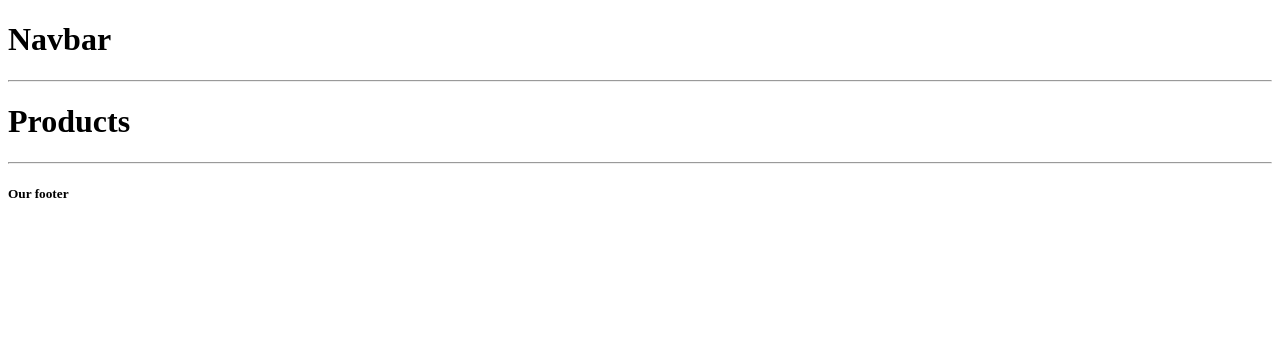
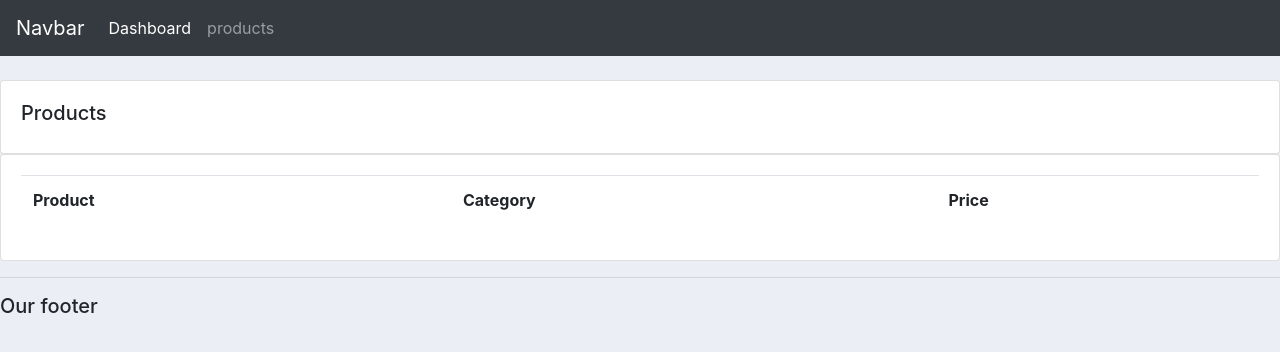
Before and after one commit to menosvelasco/Dennis_ivy_Django_Beginners, a Django app: page /products/ in a window 1280 px wide. Shown: the top 352 px of the page. Run offline with Django 3.2, Linux system fonts and the light colour scheme; lists and menus that the app fills with data are empty; some libraries are stand-ins or nearby versions.

Commit message:
using Bootstrap style html file

```diff
--- a/crm1/accounts/templates/accounts/main.html
+++ b/crm1/accounts/templates/accounts/main.html
@@ -2,7 +2,30 @@
 <html>
 <head>
 	<title>CRM</title>
+	<link rel="stylesheet" href="https://maxcdn.bootstrapcdn.com/bootstrap/4.0.0/css/bootstrap.min.css" integrity="sha384-Gn5384xqQ1aoWXA+058RXPxPg6fy4IWvTNh0E263XmFcJlSAwiGgFAW/dAiS6JXm" crossorigin="anonymous">
+
+	<style>
+		#logo{
+		}
+		body{
+			background-color: #ebeff5;
+		}
+
+		#total-orders{
+			background-color: #4cb4c7;
+		}
+
+		#orders-delivered{
+			background-color: #7abecc;
+		}
+
+		#orders-pending{
+			background-color: #7CD1C0;
+		}
+
+	</style>
 </head>
+
 <body>
 	{% include 'accounts/navbar.html' %}
 
@@ -15,4 +38,7 @@
 	<h5>Our footer</h5>
 
 </body>
+<script src="https://code.jquery.com/jquery-3.2.1.slim.min.js" integrity="sha384-KJ3o2DKtIkvYIK3UENzmM7KCkRr/rE9/Qpg6aAZGJwFDMVNA/GpGFF93hXpG5KkN" crossorigin="anonymous"></script>
+<script src="https://cdnjs.cloudflare.com/ajax/libs/popper.js/1.12.9/umd/popper.min.js" integrity="sha384-ApNbgh9B+Y1QKtv3Rn7W3mgPxhU9K/ScQsAP7hUibX39j7fakFPskvXusvfa0b4Q" crossorigin="anonymous"></script>
+<script src="https://maxcdn.bootstrapcdn.com/bootstrap/4.0.0/js/bootstrap.min.js" integrity="sha384-JZR6Spejh4U02d8jOt6vLEHfe/JQGiRRSQQxSfFWpi1MquVdAyjUar5+76PVCmYl" crossorigin="anonymous"></script>
 </html>
--- a/crm1/accounts/templates/accounts/navbar.html
+++ b/crm1/accounts/templates/accounts/navbar.html
@@ -1,2 +1,16 @@
-<h1>Navbar</h1>
-<hr>
+<nav class="navbar navbar-expand-lg navbar-dark bg-dark">
+  <a class="navbar-brand" href="#">Navbar</a>
+  <button class="navbar-toggler" type="button" data-toggle="collapse" data-target="#navbarNav" aria-controls="navbarNav" aria-expanded="false" aria-label="Toggle navigation">
+    <span class="navbar-toggler-icon"></span>
+  </button>
+  <div class="collapse navbar-collapse" id="navbarNav">
+    <ul class="navbar-nav">
+      <li class="nav-item active">
+        <a class="nav-link" href="#">Dashboard</a>
+      </li>
+      <li class="nav-item">
+        <a class="nav-link" href="#">products</a>
+      </li>
+    </ul>
+  </div>
+</nav>
--- a/crm1/accounts/templates/accounts/products.html
+++ b/crm1/accounts/templates/accounts/products.html
@@ -1,6 +1,27 @@
 {% extends 'accounts/main.html' %}
 
 {% block content %}
-	<h1>Products</h1>
+
+	<br>
+
+		<div class="row">
+			<div class="col-md">
+				<div class="card card-body">
+					<h5>Products</h5>
+				</div>
+				<div class="card card-body">
+					<table class="table">
+						<tr>
+							<th>Product</th>
+							<th>Category</th>
+							<th>Price</th>
+						</tr>
+
+					</table>
+				</div>
+			</div>
+
+		</div>
+
 
 {% endblock content %}
```
Also changed, not shown: crm1/accounts/templates/accounts/customer.html (+64 -1 lines), crm1/accounts/templates/accounts/dashboard.html (+41 -1 lines), crm1/accounts/templates/accounts/status.html (added, +42 -0 lines).
